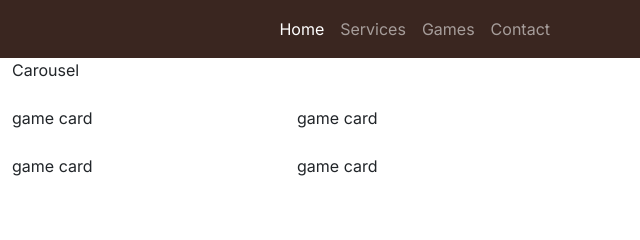
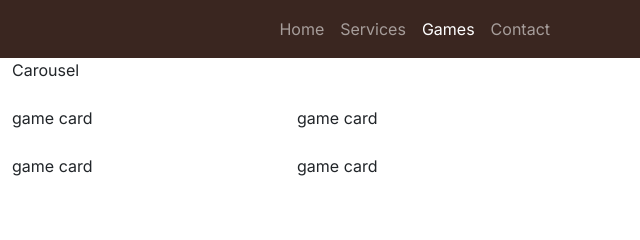
Before and after one commit to Alex-McAlpine/boardwalk-games, a plain HTML site: page game-library.html in a window 1280 px wide. Shown: the top 240 px of the page, 640-1280 px from the left. Drawn offline with nearby package versions, Linux system fonts and the light colour scheme; a web font is replaced by a local one.

Commit message:
Update: Fixed active section on navbar

```diff
--- a/game-library.html
+++ b/game-library.html
@@ -38,13 +38,13 @@
                 <div class="collapse navbar-collapse" id="navbarNav">
                     <ul class="navbar-nav ms-auto">
                         <li class="nav-item">
-                            <a class="nav-link active" aria-current="page" href="index.html">Home</a>
+                            <a class="nav-link" href="index.html">Home</a>
                         </li>
                         <li class="nav-item">
                             <a class="nav-link" href="#">Services</a>
                         </li>
                         <li class="nav-item">
-                            <a class="nav-link" href="game-library.html">Games</a>
+                            <a class="nav-link active" aria-current="page" href="game-library.html">Games</a>
                         </li>
                         <li class="nav-item">
                             <a class="nav-link" href="#">Contact</a>
```
